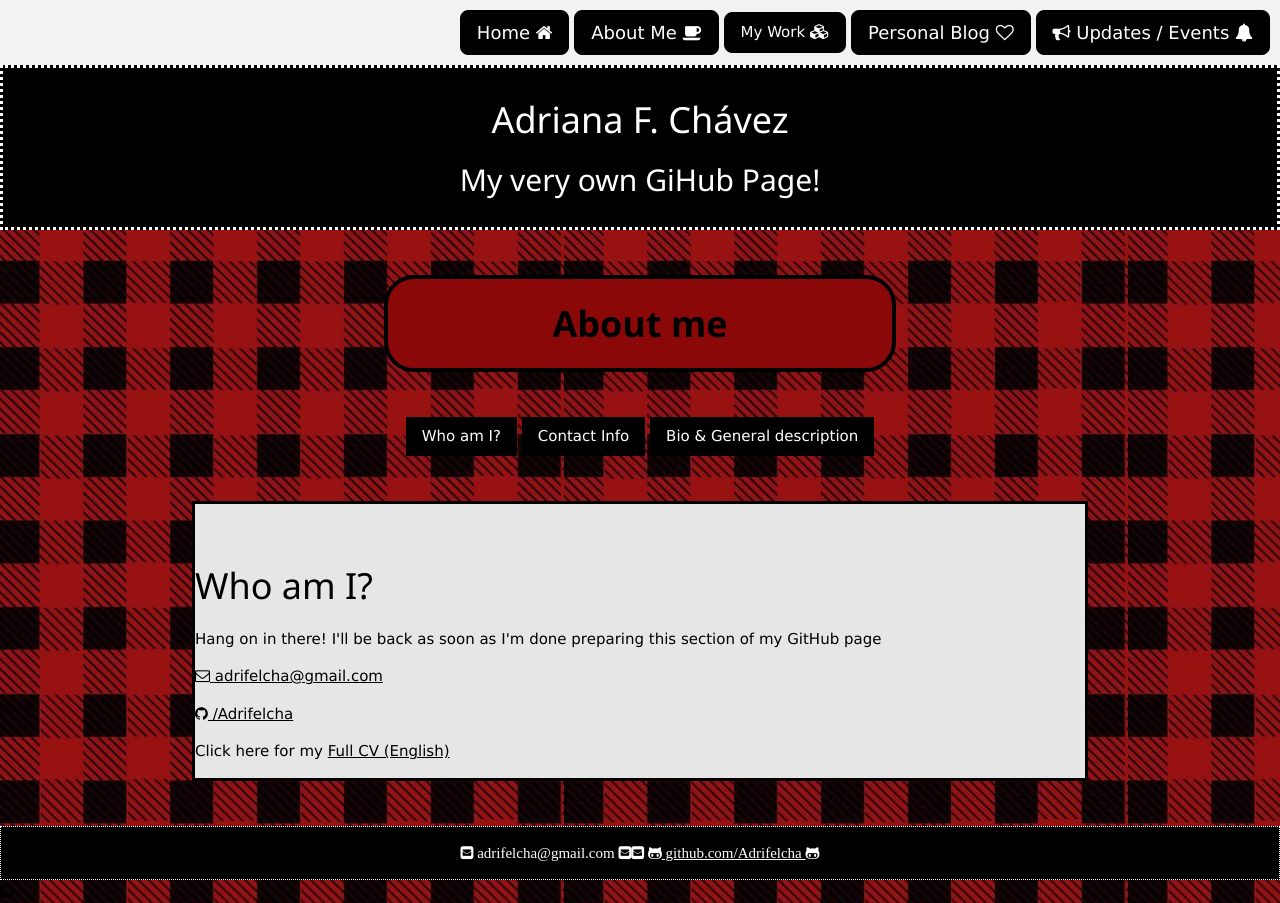
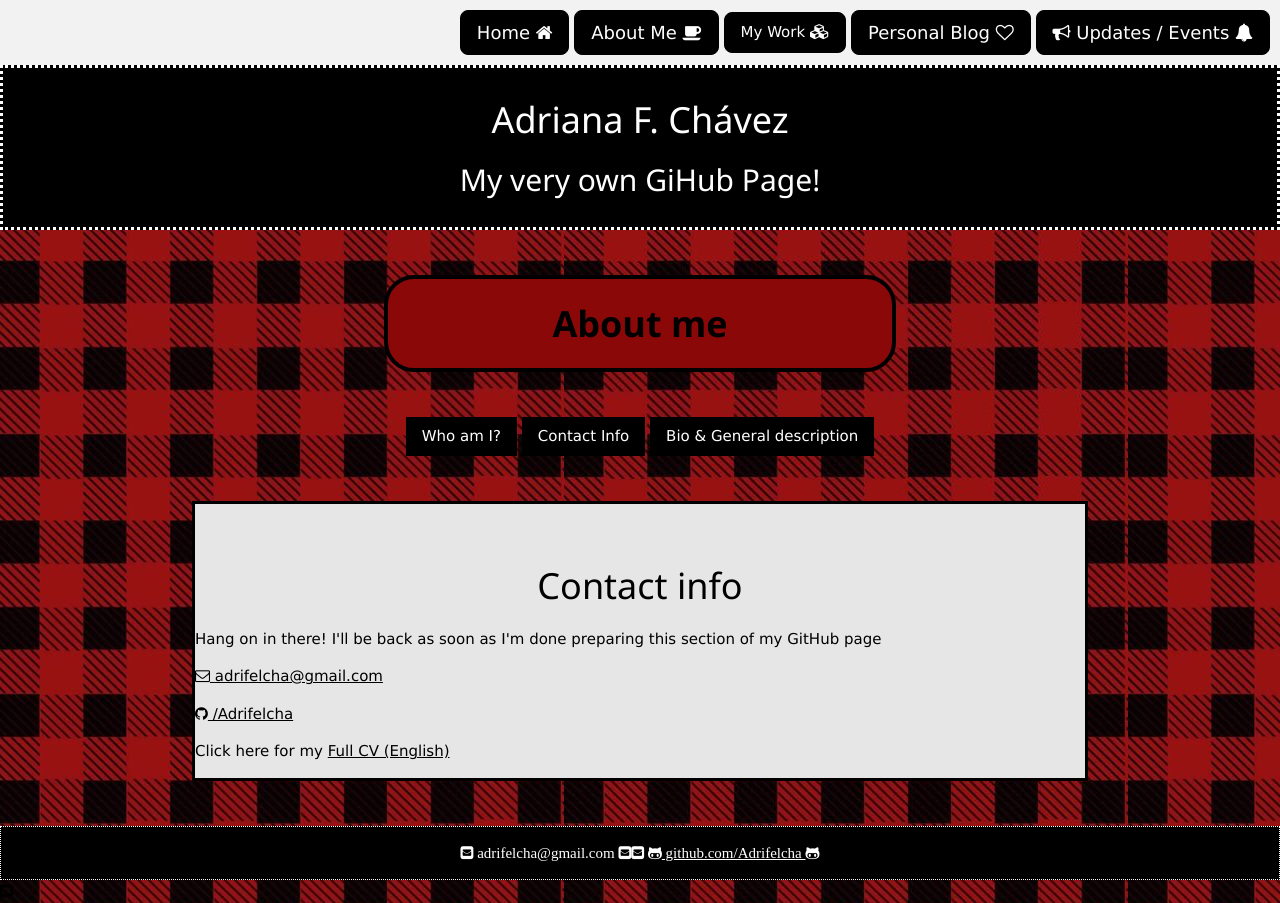
Before and after one commit to Adrifelcha/Adrifelcha-github.io, a Jekyll site: the page built from about/contact.html, in a window 1280 px wide. Built offline with Jekyll 4.4.1, drawn with Linux system fonts in a browser that asks for light colours.

Commit message:
Update contact.html

```diff
--- a/about/contact.html
+++ b/about/contact.html
@@ -18,7 +18,7 @@ title: About me
 		<br><br>
 		<div class="container">
 		<br><br>
-		<h1>Who am I?</h1>
+			<center><h1>Contact info</h1></center>
   		<p> Hang on in there! I'll be back as soon as I'm done preparing this section of my GitHub page</p>
 
  <p>
```
